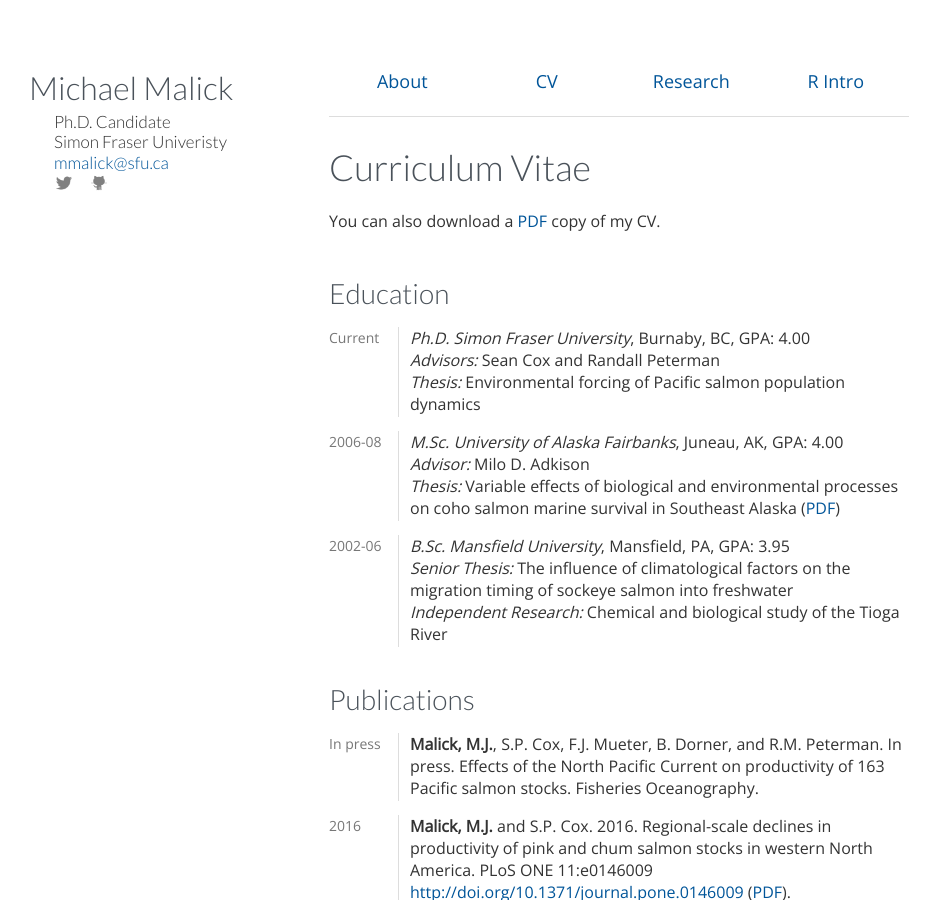
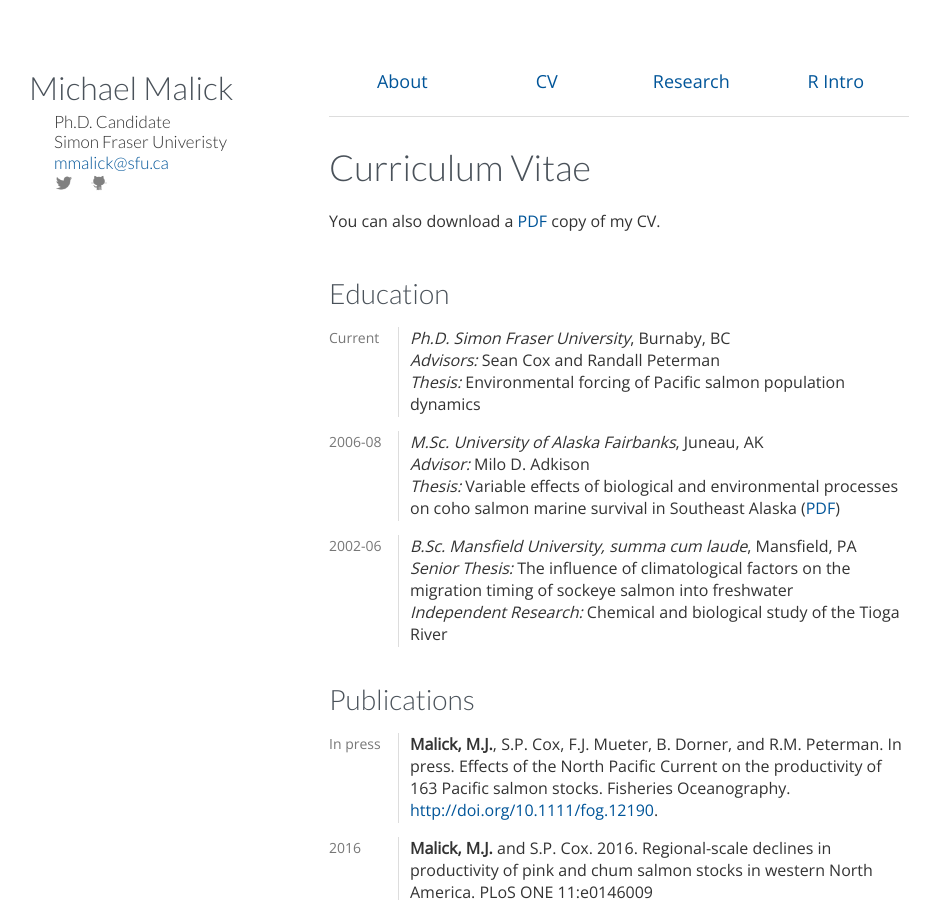
Before and after one commit to michaelmalick/michaelmalick.github.io, a Jekyll site: the page built from cv/index.md, in a window 1280 px wide and 900 px high. Shown: the whole window, without its empty margins (141-1073 px from the left). Built offline with Jekyll 4.4.1, drawn with Linux system fonts in a browser that asks for light colours.

Commit message:
Add DOI for 2016 Fisheries Oceanography paper

```diff
--- a/cv/index.md
+++ b/cv/index.md
@@ -15,7 +15,7 @@ Education
 -----
 
 Current
-:   *Ph.D. Simon Fraser University*, Burnaby, BC, GPA: 4.00
+:   *Ph.D. Simon Fraser University*, Burnaby, BC
 <br>
     *Advisors:* Sean Cox and Randall Peterman
 <br>
@@ -23,7 +23,7 @@ Current
 
 
 2006-08
-:   *M.Sc. University of Alaska Fairbanks*, Juneau, AK, GPA: 4.00
+:   *M.Sc. University of Alaska Fairbanks*, Juneau, AK
 <br>
     *Advisor:* Milo D. Adkison
 <br>
@@ -31,7 +31,7 @@ Current
     salmon marine survival in Southeast Alaska ([PDF][UAF:Msc])
 
 2002-06
-:   *B.Sc. Mansfield University*, Mansfield, PA, GPA: 3.95
+:   *B.Sc. Mansfield University, summa cum laude*, Mansfield, PA
 <br>
     *Senior Thesis:* The influence of climatological factors on the migration
     timing of sockeye salmon into freshwater
@@ -45,8 +45,9 @@ Publications
 
 In press
 :   **Malick, M.J.**, S.P. Cox, F.J. Mueter, B. Dorner, and R.M. Peterman.
-    In press. Effects of the North Pacific Current on productivity of 163
+    In press. Effects of the North Pacific Current on the productivity of 163
     Pacific salmon stocks. Fisheries Oceanography.
+    <http://doi.org/10.1111/fog.12190>.
 
 2016
 :   **Malick, M.J.** and S.P. Cox. 2016. Regional-scale declines in
```
Also changed, not shown: cv/malick-cv.md (+5 -4 lines), 1 other file.
